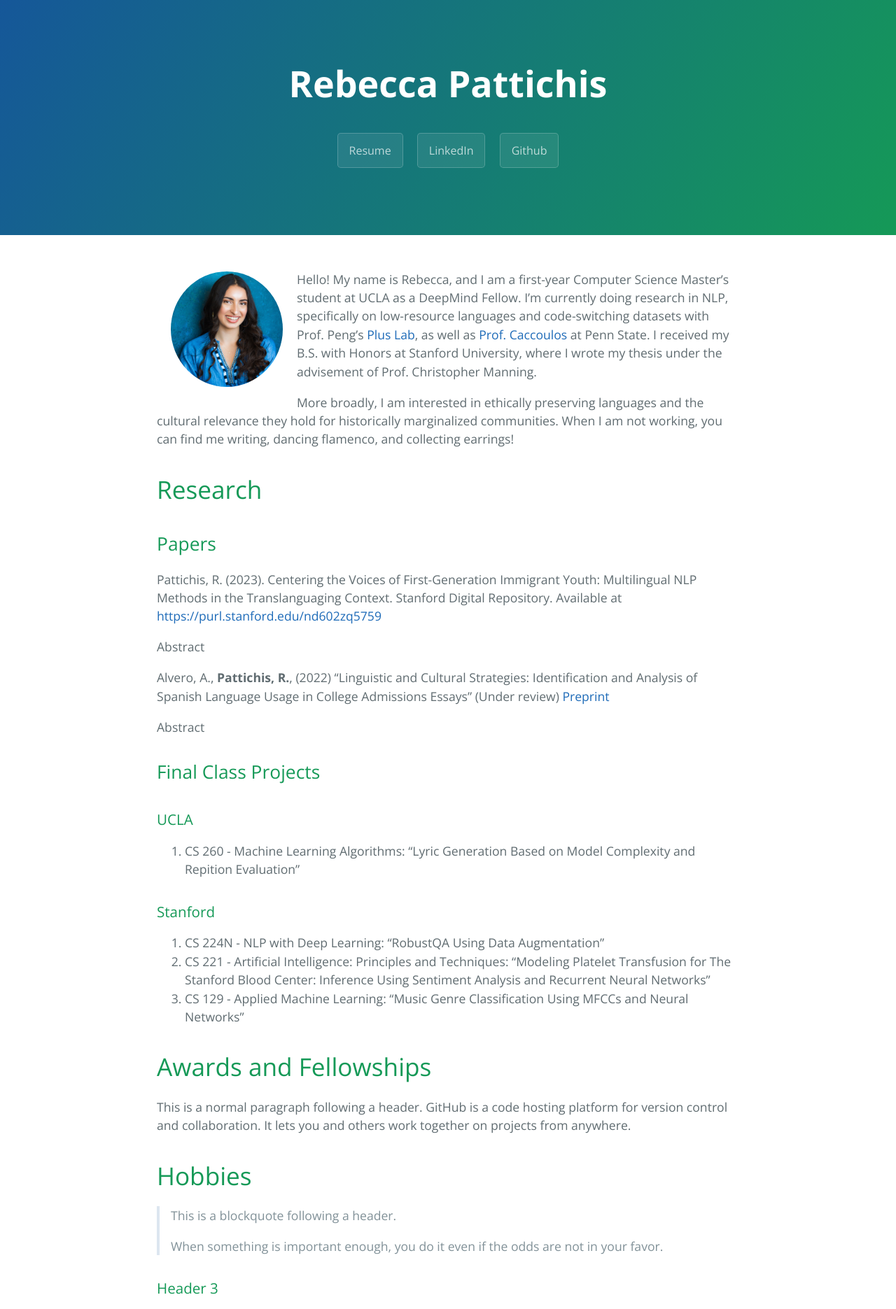
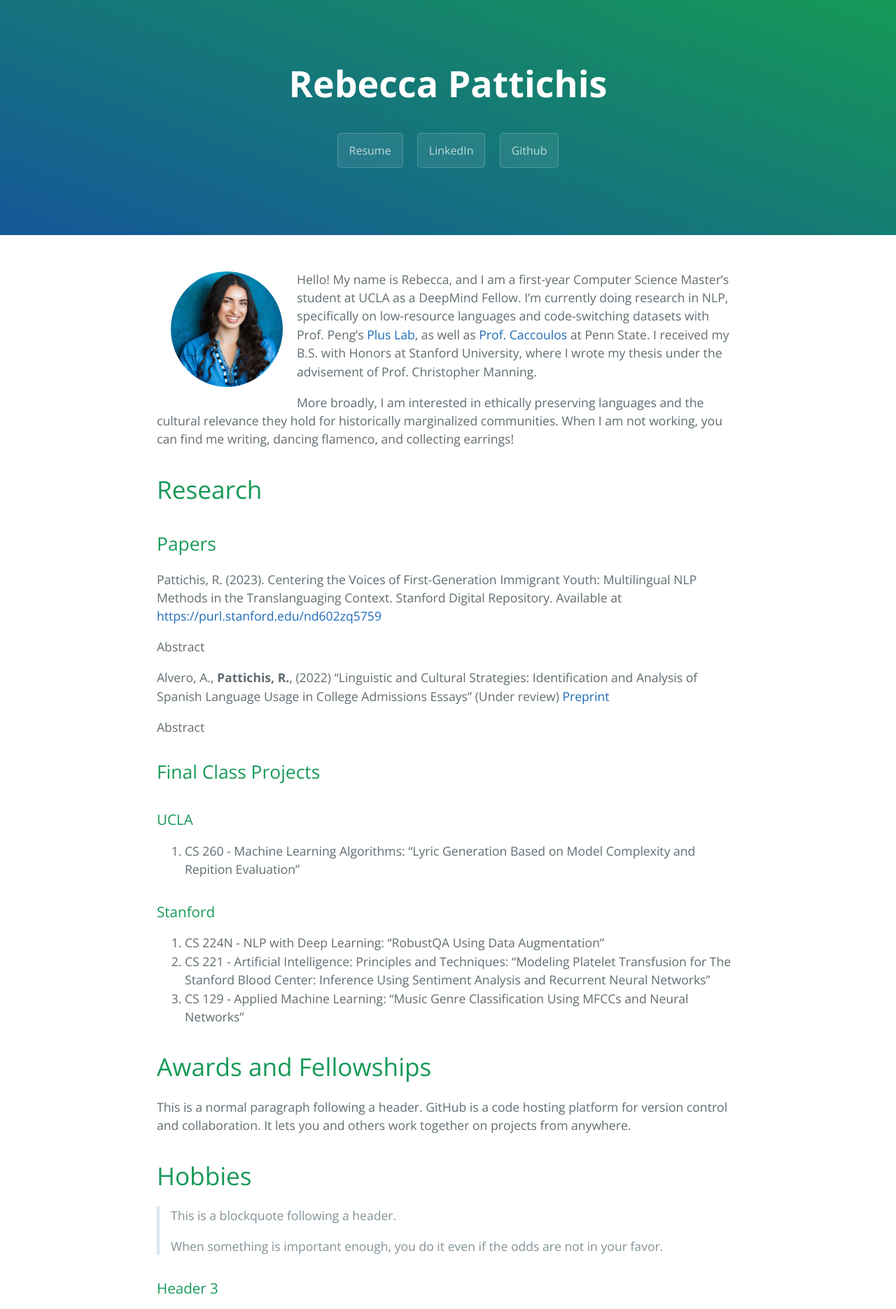
Before and after one commit to rpattichis/rpattichis.github.io, a Jekyll site: the page built from index.md, in a window 1280 px wide. Shown: the top 1871 px of the page at 70% size. Built offline with Jekyll 4.4.1, drawn with Linux system fonts in a browser that asks for light colours; the repository's description, which GitHub fills in, is left out.

Commit message:
Update style.scss

```diff
--- a/assets/css/style.scss
+++ b/assets/css/style.scss
@@ -2,3 +2,14 @@
 ---
 
 @import 'jekyll-theme-cayman';
+
+.page-header {
+  color: $header-heading-color;
+  text-align: center;
+  background-color: $header-bg-color;
+  background-image: linear-gradient(20deg, $header-bg-color-secondary, $header-bg-color);
+
+  @include small {
+    padding: 2rem 1rem;
+  }
+}
```
